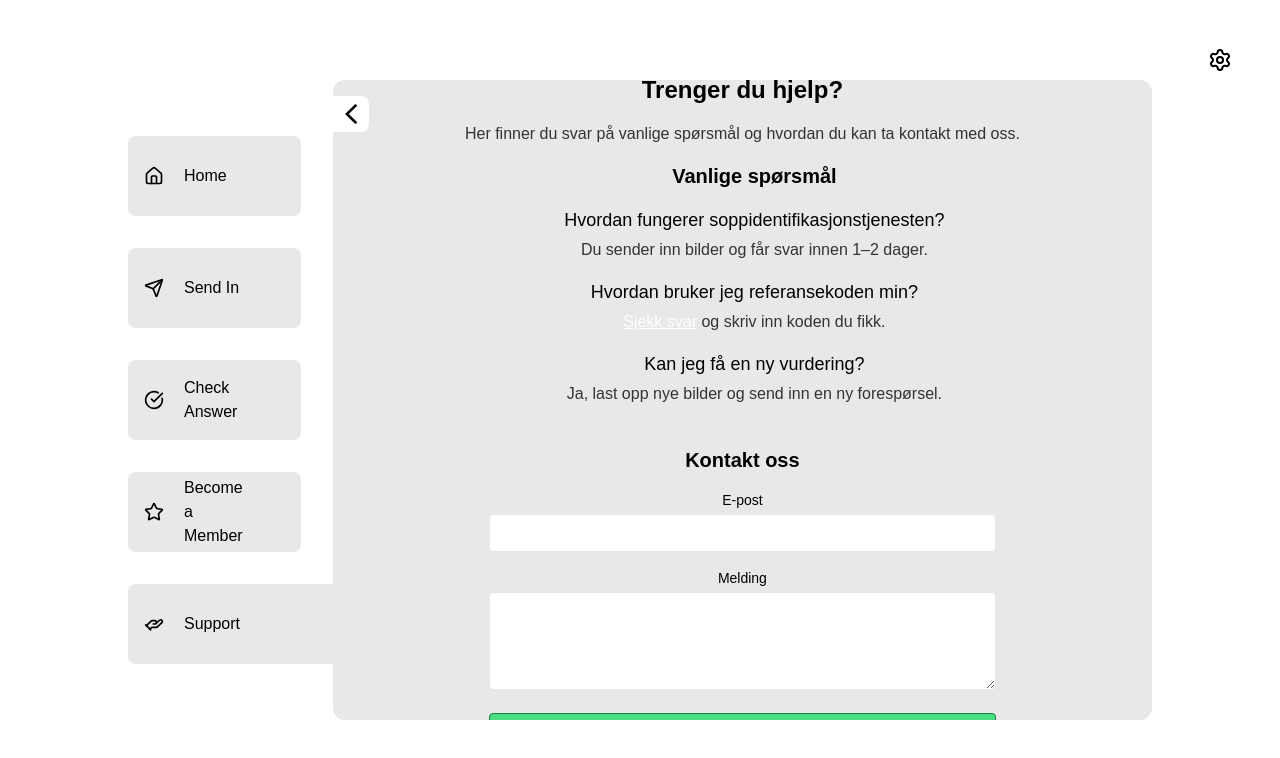
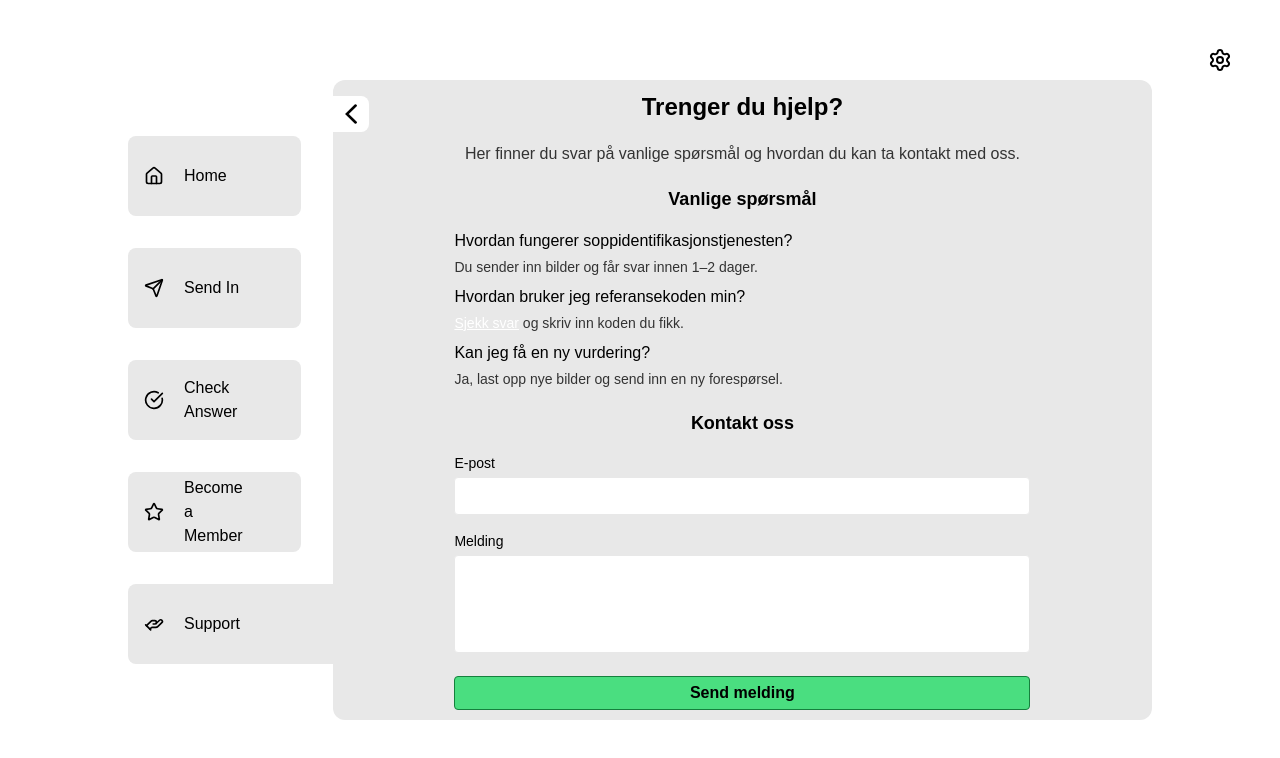
Before and after one commit to jensmjahle/mushroom-identification-frontend, a Vue app: page /user/support in a window 1280 px wide. Shown: the top 758 px of the page. Built offline with nearby package versions, Linux system fonts and the light colour scheme; no server answers.

Commit message:
Fix scalability for the become member and support view

```diff
--- a/src/views/user/BecomeMemberView.vue
+++ b/src/views/user/BecomeMemberView.vue
@@ -1,42 +1,58 @@
 <template>
-    <div class="w-full h-full flex items-center justify-center">
-      <div class="w-full max-w-3xl px-6 py-10 text-center flex flex-col items-center overflow-y-auto max-h-[90vh]">
-        <h1 class="text-3xl font-bold text-text1 mb-4">{{ t('membership.title') }}</h1>
+  <div class="w-full h-full flex items-center justify-center px-4 py-6">
+    <div
+      class="w-full max-w-3xl flex flex-col items-center text-center px-4 py-6 sm:py-10 sm:px-8 rounded-lg overflow-hidden"
+    >
+      <div class="flex flex-col items-center gap-5 w-full max-w-xl">
+        <!-- Title -->
+        <h1 class="text-xl sm:text-2xl font-bold text-text1">
+          {{ t('membership.title') }}
+        </h1>
 
-        <p class="text-base text-text1-faded mb-6 max-w-xl">
+        <!-- Intro -->
+        <p class="text-xs sm:text-sm text-text1-faded leading-snug">
           {{ t('membership.intro') }}
         </p>
 
-        <h2 class="text-xl font-semibold text-text1 mb-2">{{ t('membership.whyTitle') }}</h2>
-        <div class="text-text1-faded mb-6 space-y-2 text-left max-w-xl w-full">
-          <p v-html="t('membership.why1')" class="leading-relaxed" />
-          <p v-html="t('membership.why2')" class="leading-relaxed" />
-          <p v-html="t('membership.why3')" class="leading-relaxed" />
+        <!-- Why Join -->
+        <div class="text-left w-full space-y-2">
+          <h2 class="text-lg font-semibold text-text1">
+            {{ t('membership.whyTitle') }}
+          </h2>
+          <p v-html="t('membership.why1')" class="text-text1-faded text-xs sm:text-sm leading-snug" />
+          <p v-html="t('membership.why2')" class="text-text1-faded text-xs sm:text-sm leading-snug" />
+          <p v-html="t('membership.why3')" class="text-text1-faded text-xs sm:text-sm leading-snug" />
         </div>
 
-        <h2 class="text-xl font-semibold text-text1 mb-2">{{ t('membership.typesTitle') }}</h2>
-        <div class="text-text1-faded mb-6 space-y-2 text-left max-w-xl w-full">
-          <p v-html="t('membership.type1')" class="leading-relaxed" />
-          <p v-html="t('membership.type2')" class="leading-relaxed" />
+        <!-- Membership Types -->
+        <div class="text-left w-full space-y-2">
+          <h2 class="text-lg font-semibold text-text1">
+            {{ t('membership.typesTitle') }}
+          </h2>
+          <p v-html="t('membership.type1')" class="text-text1-faded text-xs sm:text-sm leading-snug" />
+          <p v-html="t('membership.type2')" class="text-text1-faded text-xs sm:text-sm leading-snug" />
         </div>
 
-        <p class="text-text1 font-medium mb-10 max-w-xl">
+        <!-- Closing Text -->
+        <p class="text-text1 text-xs sm:text-sm font-medium text-center">
           {{ t('membership.closing') }}
         </p>
 
+        <!-- CTA Button -->
         <RouterLink
           to="/membership"
-          class="btn-1 px-6 py-3 text-lg font-medium rounded-lg shadow hover:bg-button1-hover transition duration-300"
+          class="btn-1 px-4 py-2 text-sm font-medium rounded shadow hover:bg-button1-hover transition duration-300"
         >
           {{ t('membership.cta') }}
         </RouterLink>
       </div>
     </div>
-  </template>
+  </div>
+</template>
 
-  <script setup>
-  import { useI18n } from 'vue-i18n';
-  import { RouterLink } from 'vue-router';
+<script setup>
+import { useI18n } from 'vue-i18n'
+import { RouterLink } from 'vue-router'
 
-  const { t } = useI18n();
-  </script>
+const { t } = useI18n()
+</script>
--- a/src/views/user/SupportView.vue
+++ b/src/views/user/SupportView.vue
@@ -1,97 +1,109 @@
 <template>
-    <div class="support-page container">
-      <div class="pt-10">
-        <h1 class="text-2xl font-bold text-center text-text1 mb-4">
+  <div class="w-full h-full flex items-center justify-center px-4 py-6 overflow-y-scroll">
+    <div
+      class="w-full max-w-3xl flex flex-col items-center text-center px-4 py-6 sm:py-10 sm:px-8 rounded-lg overflow-y-auto"
+    >
+      <div class="flex flex-col items-center gap-5 w-full max-w-xl">
+        <!-- Title -->
+        <h1 class="text-xl sm:text-2xl font-bold text-text1">
           {{ t('support.title') }}
         </h1>
 
-        <p class="text-text1-faded mb-4 text-center">
+        <!-- Intro -->
+        <p class="text-base text-text1-faded leading-snug">
           {{ t('support.intro') }}
         </p>
 
         <!-- FAQ Section -->
-        <div class="mb-4 ml-6">
-          <h2 class="text-xl font-semibold text-text1 text-center mb-4">
+        <div class="text-left w-full space-y-4">
+          <h2 class="text-lg font-semibold text-text1 text-center">
             {{ t('support.faqTitle') }}
           </h2>
-          <ul class="space-y-4">
-            <li>
-              <h3 class="text-lg font-medium text-text1 mb-1">
+
+          <div class="space-y-2">
+            <div>
+              <h3 class="font-medium text-text1 text-sm sm:text-base mb-1">
                 {{ t('support.faq1.question') }}
               </h3>
-              <p class="text-text1-faded">
+              <p class="text-text1-faded text-xs sm:text-sm leading-snug">
                 {{ t('support.faq1.answer') }}
               </p>
-            </li>
-            <li>
-              <h3 class="text-lg font-medium text-text1 mb-1">
+            </div>
+
+            <div>
+              <h3 class="font-medium text-text1 text-sm sm:text-base mb-1">
                 {{ t('support.faq2.question') }}
               </h3>
-              <p class="text-text1-faded">
+              <p class="text-text1-faded text-xs sm:text-sm leading-snug">
                 <router-link to="/user/login" class="text-text4 underline">
                   {{ t('support.faq2.link') }}
                 </router-link>
                 {{ t('support.faq2.rest') }}
               </p>
-            </li>
-            <li>
-              <h3 class="text-lg font-medium text-text1 mb-1">
+            </div>
+
+            <div>
+              <h3 class="font-medium text-text1 text-sm sm:text-base mb-1">
                 {{ t('support.faq3.question') }}
               </h3>
-              <p class="text-text1-faded">
+              <p class="text-text1-faded text-xs sm:text-sm leading-snug">
                 {{ t('support.faq3.answer') }}
               </p>
-            </li>
-          </ul>
+            </div>
+          </div>
         </div>
 
-        <!-- Contact Form -->
-        <div class="bg-bg2 p-6 rounded-lg">
-          <h2 class="text-xl font-semibold text-text1 mb-4">
+        <!-- Contact Section -->
+        <div class="text-left w-full space-y-4">
+          <h2 class="text-lg font-semibold text-text1 text-center">
             {{ t('support.contactTitle') }}
           </h2>
-          <form @submit.prevent="handleSubmit">
-            <div class="mb-4">
-              <label class="block text-sm font-medium text-text1 mb-1">
+
+          <form @submit.prevent="handleSubmit" class="space-y-4">
+            <div>
+              <label class="block text-xs sm:text-sm font-medium text-text1 mb-1">
                 {{ t('support.emailLabel') }}
               </label>
               <input
                 type="email"
                 v-model="email"
                 required
-                class="w-full border rounded p-2 text-sm"
+                class="w-full border border-border2 rounded p-2 text-xs sm:text-sm"
               />
             </div>
-            <div class="mb-4">
-              <label class="block text-sm font-medium text-text1 mb-1">
+
+            <div>
+              <label class="block text-xs sm:text-sm font-medium text-text1 mb-1">
               {{ t('support.messageLabel') }}
               </label>
               <textarea
               v-model="message"
               rows="4"
               required
-                class="w-full border rounded p-2 text-sm"
+              class="w-full border border-border2 rounded p-2 text-xs sm:text-sm resize-none"
               ></textarea>
             </div>
-            <button class="btn-1 w-full">
+
+            <button class="btn-1 w-full text-sm sm:text-base">
               {{ t('support.submitButton') }}
             </button>
           </form>
         </div>
       </div>
     </div>
+  </div>
 </template>
 
 <script setup>
-  import { ref } from 'vue';
-  import { useI18n } from 'vue-i18n';
+import { ref } from 'vue'
+import { useI18n } from 'vue-i18n'
 
-  const { t } = useI18n();
-  const email = ref('');
-  const message = ref('');
+const { t } = useI18n()
+const email = ref('')
+const message = ref('')
 
 function handleSubmit() {
-    console.log('Sending message:', email.value, message.value);
-    // TODO: implement backend submission
+  console.log('Sending message:', email.value, message.value)
+  // TODO: backend integration
 }
 </script>
```
Lines whose indentation alone changed are shown as unchanged.
